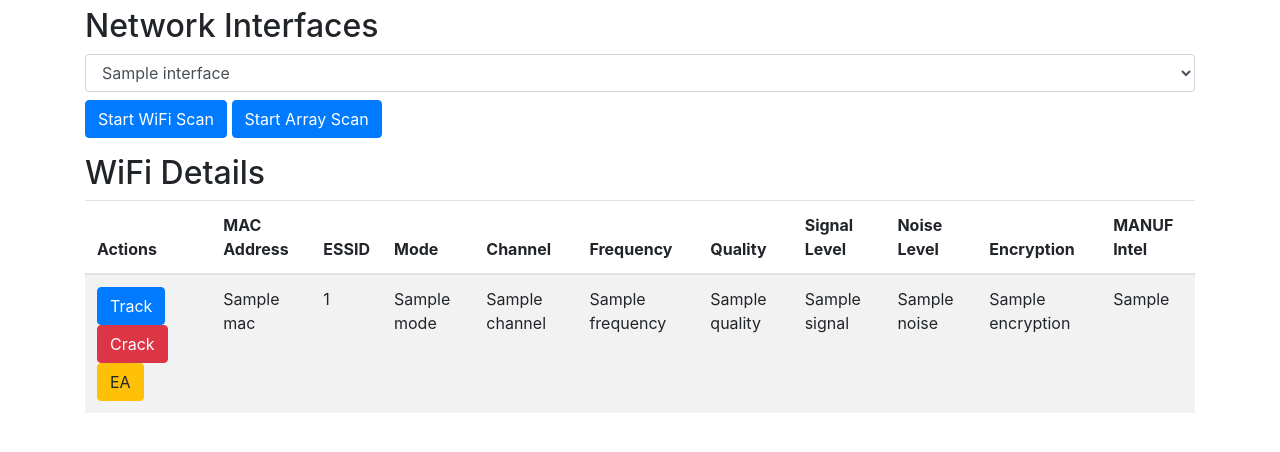
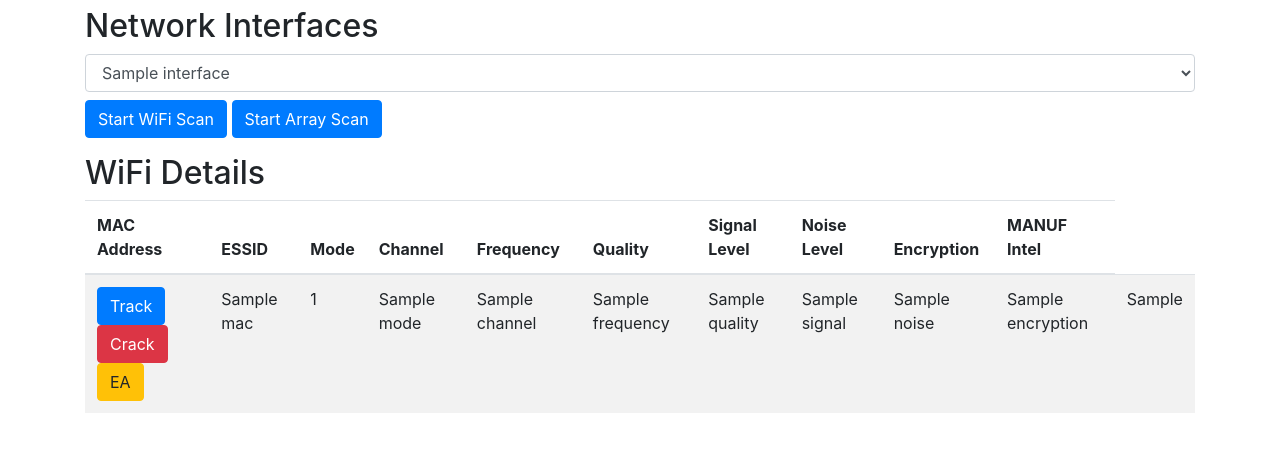
Before and after one commit to NecSorte/hackasat, a Flask app: template templates/index.html in a window 1280 px wide. Shown: the part 265-717 px from the top of the page. Run offline with Flask 2, Linux system fonts and the light colour scheme; the template is opened without the code that fills it: most values are stand-ins (such as "Sample title", 1, 10 or a date in 2020); data that the repository does not hold is empty; some libraries are stand-ins or nearby versions.

Commit message:
Update index.html

```diff
--- a/templates/index.html
+++ b/templates/index.html
@@ -39,7 +39,6 @@
             <table id="wifi-details-table" class="table table-striped">
                 <thead>
                     <tr>
-                        <th>Actions</th>
                         <th>MAC Address</th>
                         <th>ESSID</th>
                         <th>Mode</th>
```
